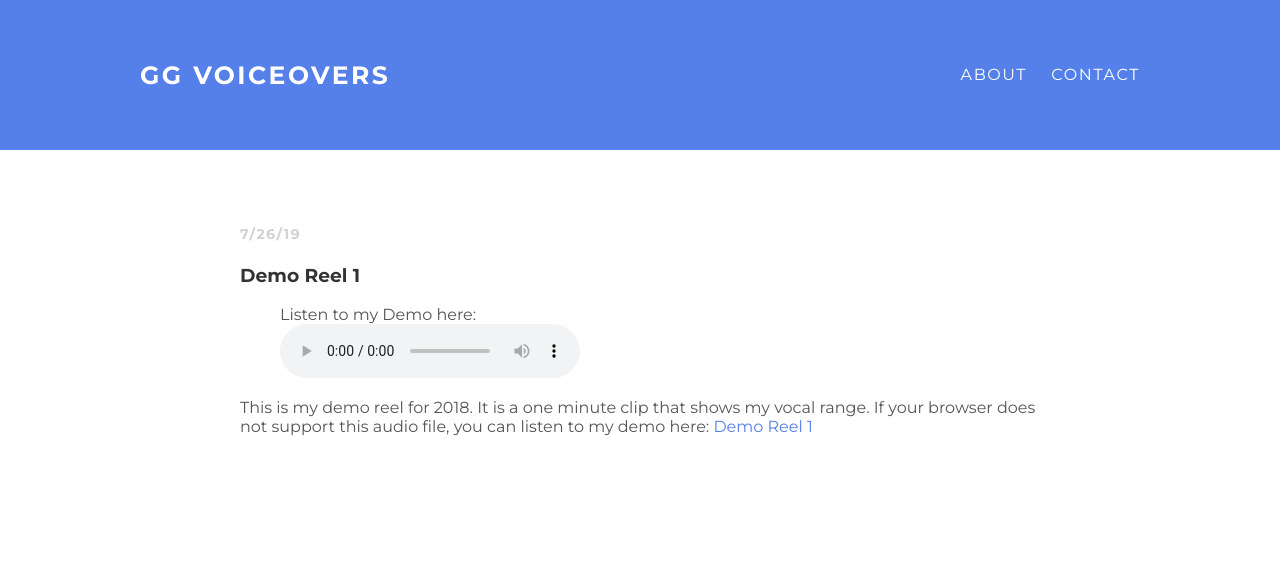
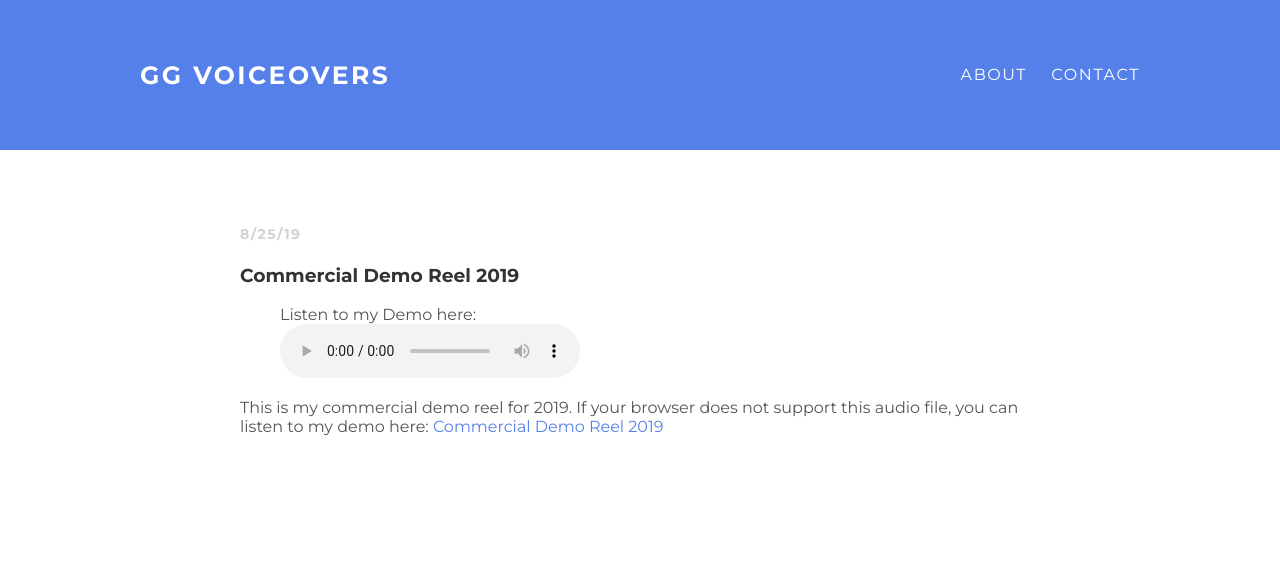
Before and after one commit to GGvoiceovers/ggvoiceovers.github.io, a plain HTML site: page index.html in a window 1280 px wide. Shown: the top 562 px of the page. Drawn offline with Linux system fonts and the light colour scheme.

Commit message:
Update index.html

```diff
--- a/index.html
+++ b/index.html
@@ -14,6 +14,29 @@
     </ul>
    </div>
   </div>
+   <div id="content">
+   <div class="post-container">
+     <div class="post">
+       <div class="post-author">
+       </div>
+       <p class="post-date">8/25/19</p>
+       <h3 class="post-title">Commercial Demo Reel 2019</h3>
+       <div class="post-content">
+         <figure>
+    <figcaption>Listen to my Demo here:</figcaption>
+    <audio
+        controls
+        src="Commercial Demo Reel 2019.mp3">
+            Your browser does not support the
+            <code>audio</code> element.
+    </audio>
+</figure
+       <p>
+       This is my commercial demo reel for 2019. If your browser does not support this audio file, you can listen to my demo here: <a href="http://gandjvstheworld.libsyn.com/revised-demo-reel">Commercial Demo Reel 2019</a> </p>
+      </div>
+     </div>
+   </div><!--post-container closer-->
+ </div><!--content closer-->
   <div id="content">
    <div class="post-container">
      <div class="post">
```
